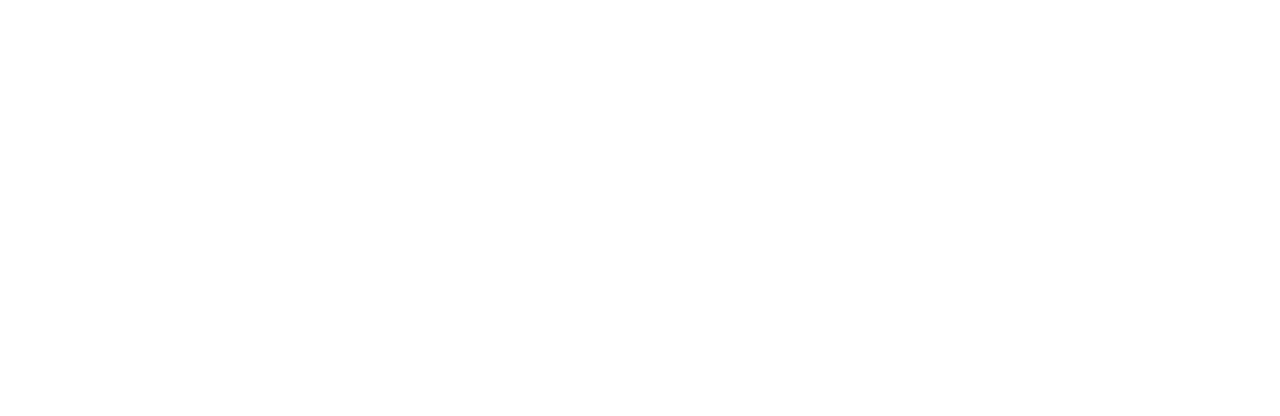
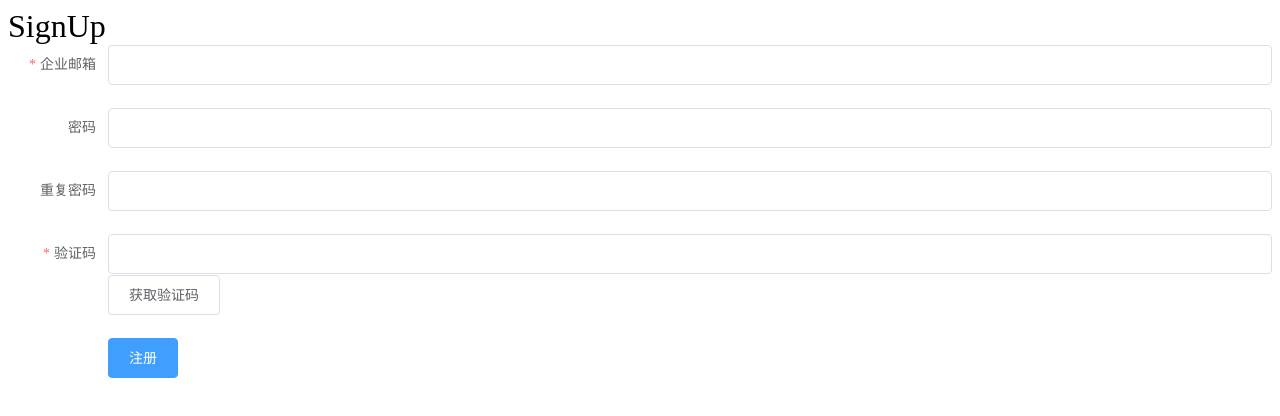
Before and after one commit to ECarry/itsm_admin, a Vue app in the folder frontend/: page /#/signup in a window 1280 px wide. Shown: the top 416 px of the page. Built offline with nearby package versions, Linux system fonts and the light colour scheme.

Commit message:
add signup page

```diff
--- a/frontend/src/router/index.js
+++ b/frontend/src/router/index.js
@@ -8,6 +8,11 @@
     path: '/login',
     name: 'Login',
     component: () => import('../views/login/index.vue')
+  },
+  {
+    path: '/signup',
+    name: 'SignUp',
+    component: () => import('../views/login/components/SignUp.vue')
   },
   {
     path: '/',
@@ -33,9 +38,9 @@
         path: '/spare',
         name: 'Spare',
         component: () => import('../views/spare/spares/index.vue')
-      },
-    ],
-  },
+      }
+    ]
+  }
 
 ]
 
--- /dev/null
+++ b/frontend/src/views/login/components/SignUp.vue
@@ -0,0 +1,122 @@
+<template>
+  <div class="signup-container">
+    <div class="signup-form">
+
+      <div class="title-container">SignUp</div>
+
+      <div class="form-input">
+        <el-form
+          :model="ruleForm"
+          :rules="rules"
+          ref="ruleForm"
+          label-width="100px"
+          class="demo-ruleForm"
+        >
+          <el-form-item label="企业邮箱" prop="email">
+            <el-input v-model="ruleForm.email"></el-input>
+          </el-form-item>
+
+          <el-form-item label="密码" prop="pass">
+            <el-input
+              type="password"
+              v-model="ruleForm.pass"
+              autocomplete="off"
+            ></el-input>
+          </el-form-item>
+
+          <el-form-item label="重复密码" prop="checkPass">
+            <el-input
+              type="password"
+              v-model="ruleForm.checkPass"
+              autocomplete="off"
+            ></el-input>
+          </el-form-item>
+
+          <el-form-item label="验证码" prop="verifyCode">
+            <el-input
+              v-model="ruleForm.verifyCode"
+            ></el-input><el-button>获取验证码</el-button>
+          </el-form-item>
+
+          <el-form-item>
+            <el-button type="primary" @click="submitForm('ruleForm')"
+            >注册</el-button
+            >
+          </el-form-item>
+        </el-form>
+      </div>
+    </div>
+  </div>
+</template>
+
+<script>
+export default {
+  name: 'SignUp',
+  data () {
+    var validatePass = (rule, value, callback) => {
+      if (value === '') {
+        callback(new Error('请输入密码'))
+      } else {
+        if (this.ruleForm.checkPass !== '') {
+          this.$refs.ruleForm.validateField('checkPass')
+        }
+        callback()
+      }
+    }
+    var validatePass2 = (rule, value, callback) => {
+      if (value === '') {
+        callback(new Error('请再次输入密码'))
+      } else if (value !== this.ruleForm.pass) {
+        callback(new Error('两次输入密码不一致!'))
+      } else {
+        callback()
+      }
+    }
+    return {
+      ruleForm: {
+        email: '',
+        pass: '',
+        checkPass: '',
+        verifyCode: ''
+      },
+      rules: {
+        email: [
+          { required: true, message: '请输入邮箱地址', trigger: 'blur' },
+          {
+            type: 'email',
+            message: '请输入正确的邮箱地址',
+            trigger: ['change']
+          }
+        ],
+        pass: [
+          { validator: validatePass, trigger: 'blur' }
+        ],
+        checkPass: [
+          { validator: validatePass2, trigger: 'blur' }
+        ],
+        verifyCode: [
+          { required: true, message: '请输入验证码', trigger: 'blue' }
+        ]
+      }
+    }
+  },
+  methods: {
+    submitForm (formName) {
+      this.$refs[formName].validate((valid) => {
+        if (valid) {
+          this.$router.push('/login')
+        } else {
+          console.log('error submit!!')
+          return false
+        }
+      })
+    }
+  }
+}
+</script>
+
+<style scoped>
+.title-container {
+  font-size: 32px;
+}
+</style>
--- a/frontend/src/views/login/index.vue
+++ b/frontend/src/views/login/index.vue
@@ -36,47 +36,47 @@
 </template>
 <script>
 export default {
-  name: "Login",
-  data() {
+  name: 'Login',
+  data () {
     return {
       ruleForm: {
-        email: "",
-        pass: "",
+        email: '',
+        pass: ''
       },
       rules: {
         email: [
-          { required: true, message: "请输入邮箱地址", trigger: "blur" },
+          { required: true, message: '请输入邮箱地址', trigger: 'blur' },
           {
-            type: "email",
-            message: "请输入正确的邮箱地址",
-            trigger: ["change"],
-          },
+            type: 'email',
+            message: '请输入正确的邮箱地址',
+            trigger: ['change']
+          }
         ],
         pass: [
-          { required: true, message: "请输入密码", trigger: "blur" },
+          { required: true, message: '请输入密码', trigger: 'blur' },
           {
             min: 8,
             max: 32,
-            message: "长度大于 8 小于32个字符",
-            trigger: "blur",
-          },
-        ],
-      },
-    };
+            message: '长度大于 8 小于32个字符',
+            trigger: 'blur'
+          }
+        ]
+      }
+    }
   },
   methods: {
-    submitForm(formName) {
+    submitForm (formName) {
       this.$refs[formName].validate((valid) => {
         if (valid) {
           this.$router.push('/')
         } else {
-          console.log("error submit!!");
-          return false;
+          console.log('error submit!!')
+          return false
         }
-      });
-    },
-  },
-};
+      })
+    }
+  }
+}
 </script>
 <style>
 </style>
```
